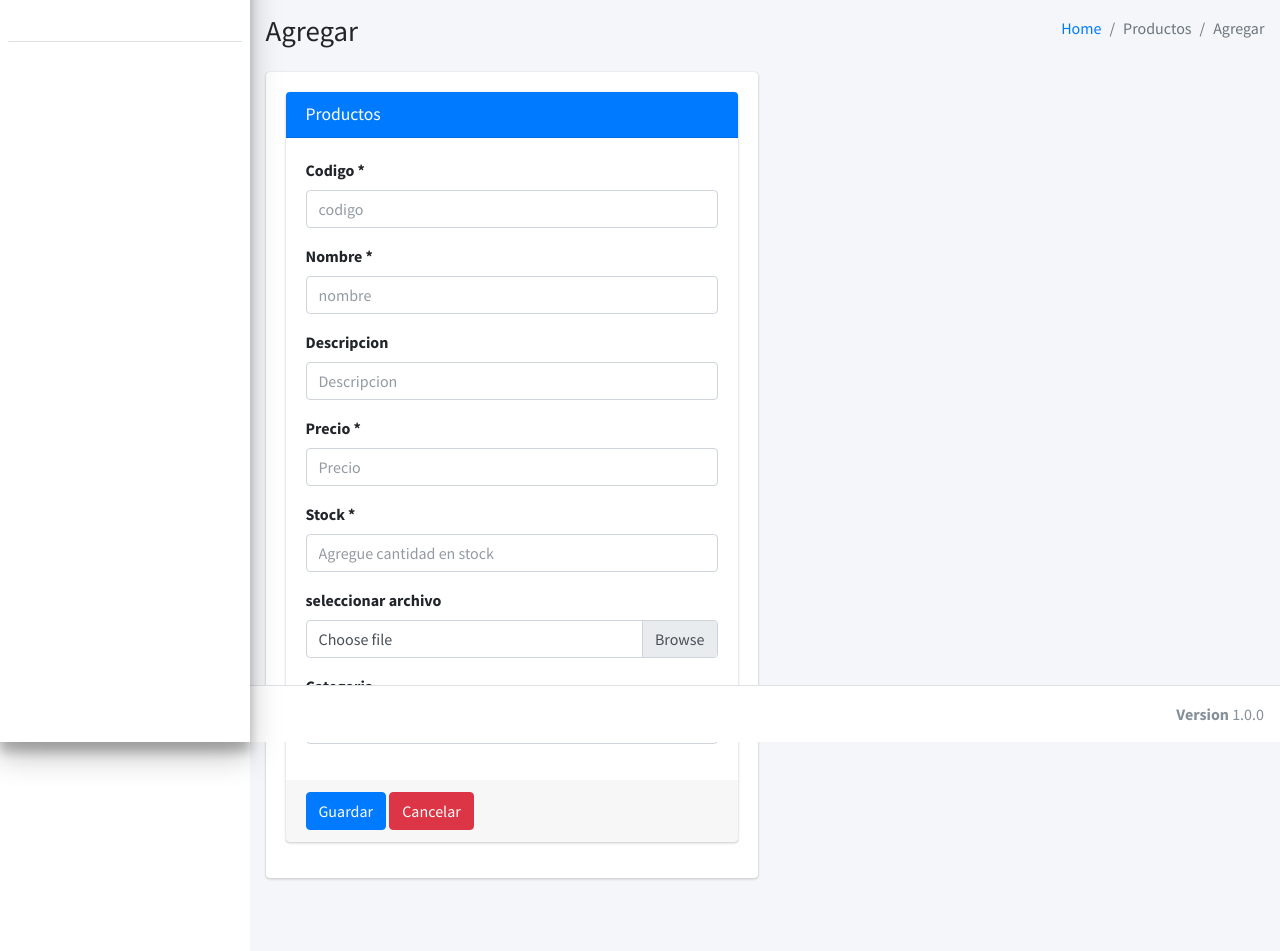
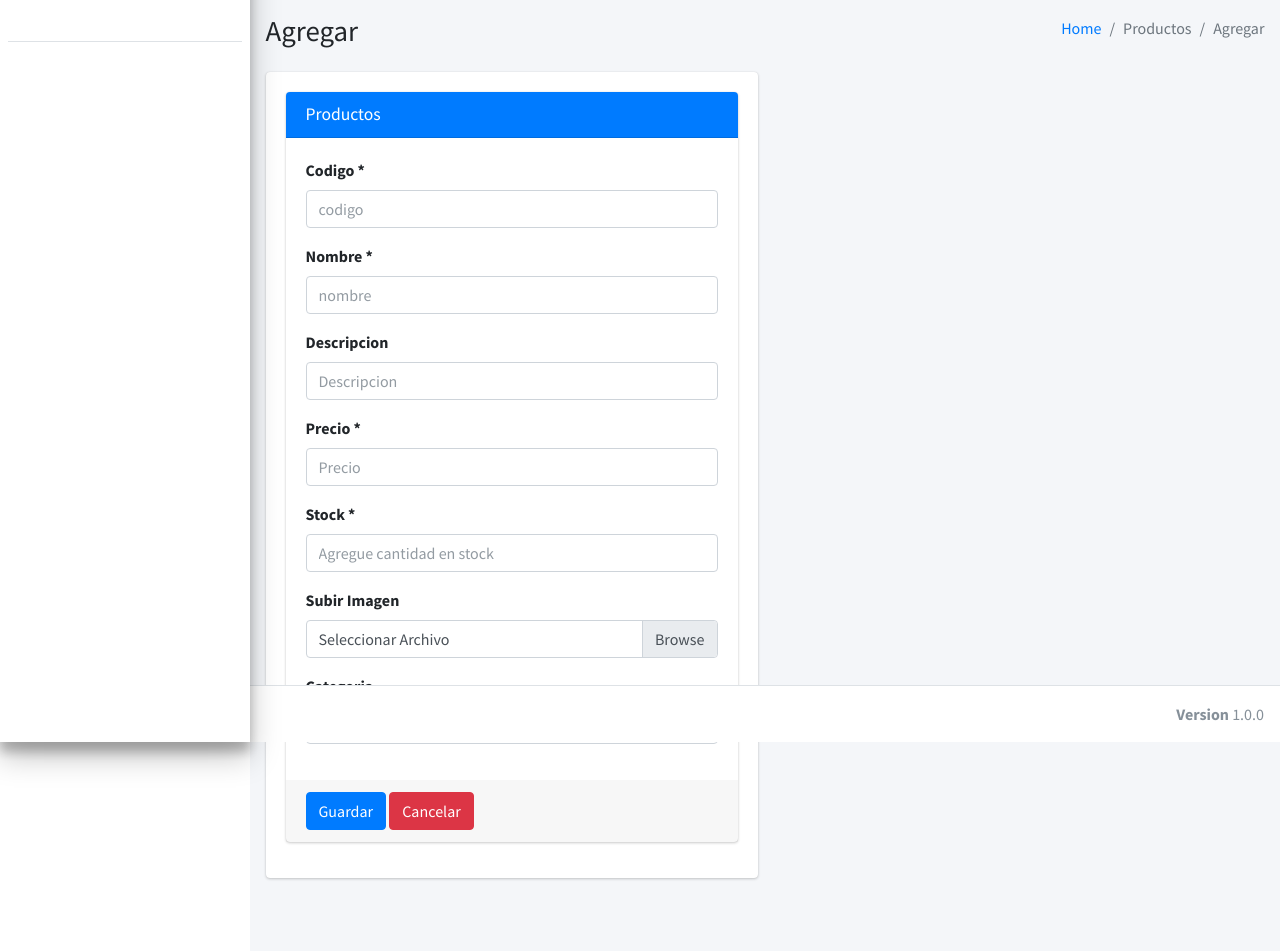
Before and after one commit to aspeti/tienda, a CodeIgniter app: page /tienda/index.php/productos/add in a window 1280 px wide. Shown: the part 58-1009 px from the top of the page. Run offline with CodeIgniter, Linux system fonts and the light colour scheme; data that the repository does not hold is empty; some libraries are stand-ins or nearby versions.

Commit message:
script for upload files and fix name file

```diff
--- a/application/views/admin/productos/add.php
+++ b/application/views/admin/productos/add.php
@@ -75,14 +75,15 @@
                           <?php echo form_error("stock","<span class='help-block'>","</span>")?>
                   </div>
                   <div class="form-group">
-                    <label for="exampleInputFile">seleccionar archivo</label>
+                    <label for="customFile">Subir Imagen</label>
                     <div class="input-group">
                       <div class="custom-file">
-                        <input type="file" class="custom-file-input" id="exampleInputFile" name="customFile">
-                        <label class="custom-file-label" for="exampleInputFile">Choose file</label>
+                        <input type="file" class="custom-file-input" id="customFile" name="customFile">
+                        <label class="custom-file-label" for="customFile">Seleccionar Archivo</label>
                       </div>
                     </div>
                   </div>
+
                   <div class="form-group">
                     <label for="idCategoria">Categoria</label>
                     <select type="text" class="form-control" placeholder="categoria" name="idCategoria">
--- a/application/views/layouts/footer.php
+++ b/application/views/layouts/footer.php
@@ -19,6 +19,8 @@
 <script src="<?php echo base_url();?>assets/plugins/overlayScrollbars/js/jquery.overlayScrollbars.min.js"></script>
 <!-- AdminLTE App -->
 <script src="<?php echo base_url();?>assets/dist/js/adminlte.js"></script>
+<!-- bs-custom-file-input -->
+<script src="<?php echo base_url();?>assets/plugins/bs-custom-file-input/bs-custom-file-input.min.js"></script>
 
 <!-- DataTables  & Plugins -->
 <script  src="<?php echo base_url();?>assets/plugins/datatables/jquery.dataTables.min.js"></script>
@@ -136,7 +138,11 @@
 
   }
 
+  ///----------Page specific script -->
 
+    $(function () {
+      bsCustomFileInput.init();
+    });
 
 </script>
 </body>
```
